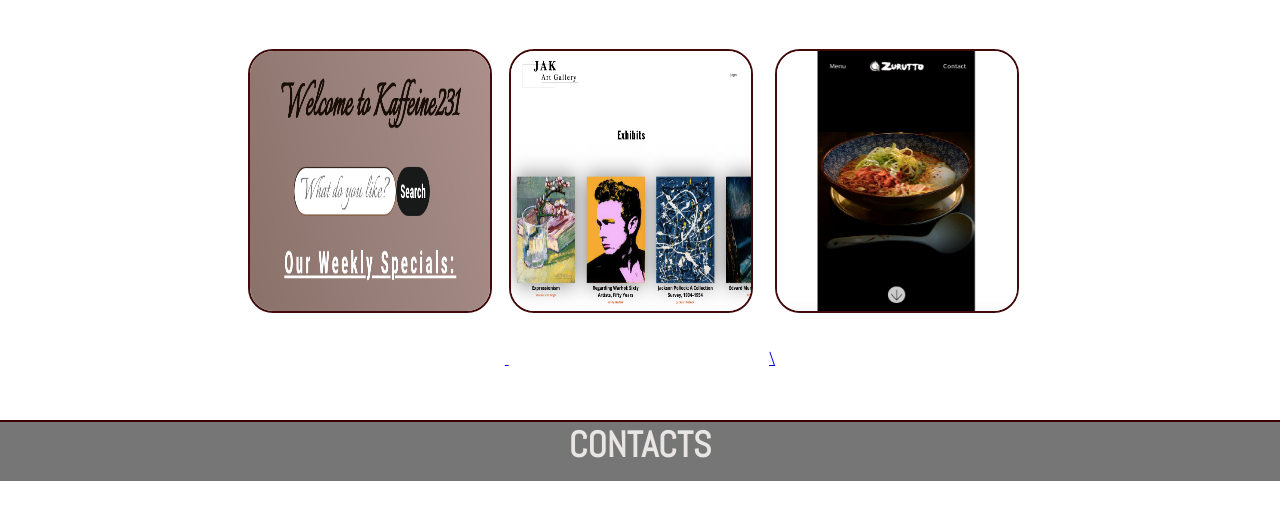
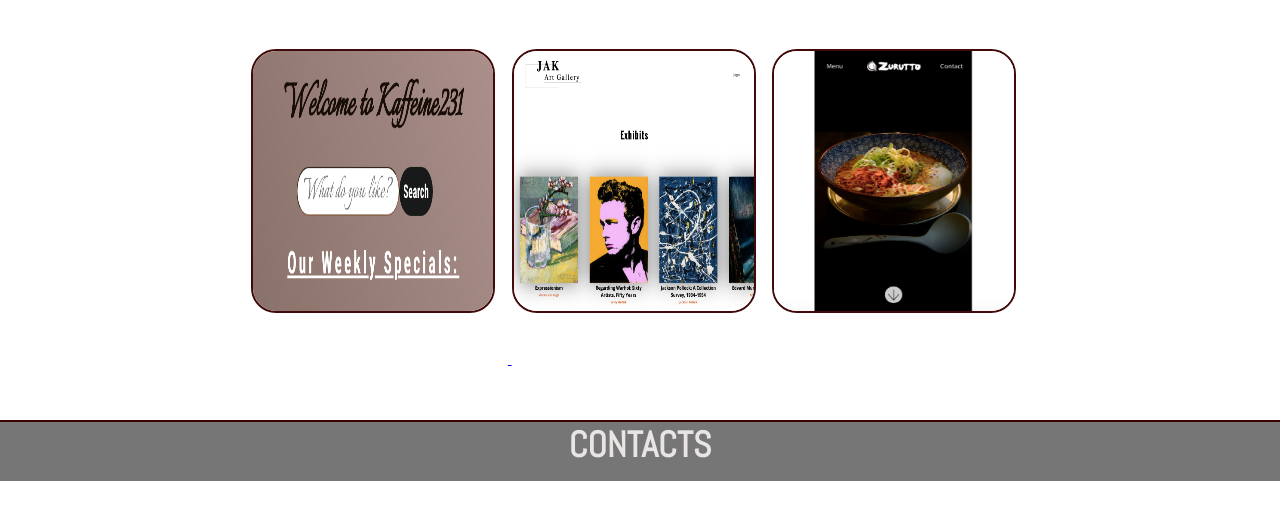
Before and after one commit to ziyoshams/azizajurabaeva.github.io, a plain HTML site: page html/index.html in a window 1280 px wide. Shown: the part 1446-1956 px from the top of the page. Drawn offline with Linux system fonts and the light colour scheme; a web font is replaced by a local one.

Commit message:
added changes

```diff
--- a/html/index.html
+++ b/html/index.html
@@ -110,7 +110,7 @@
         <h1 id="projects">PROJECTS</h1>
         <a href="http://kaffeine231-recipesearch.surge.sh/"><img class="proj" src="../assets/kaffeine.png" style="width: 240px; height: 260px; border-radius: 25px; border: 2px solid rgb(65, 9, 9);;" alt="kaffeine" /> </a>
         <a href=" http://zarutto-test.surge.sh"><img class="proj" style="width: 240px; height: 260px;border-radius: 25px; border: 2px solid rgb(65, 9, 9);" src="../assets/jak.png" alt="jak" /></a>
-        <a href="https://jak-art-gallery.herokuapp.com/">\<img class="proj" style="width: 240px; height: 260px; border-radius: 25px; border: 2px solid rgb(65, 9, 9);;" src="../assets/zurutto.png" alt="menu" /></a>
+        <a href="https://jak-art-gallery.herokuapp.com/"><img class="proj" style="width: 240px; height: 260px; border-radius: 25px; border: 2px solid rgb(65, 9, 9);;" src="../assets/zurutto.png" alt="menu" /></a>
     </div>
 
         <div class="contactss">
```
Also changed, not shown: 2 other files.
